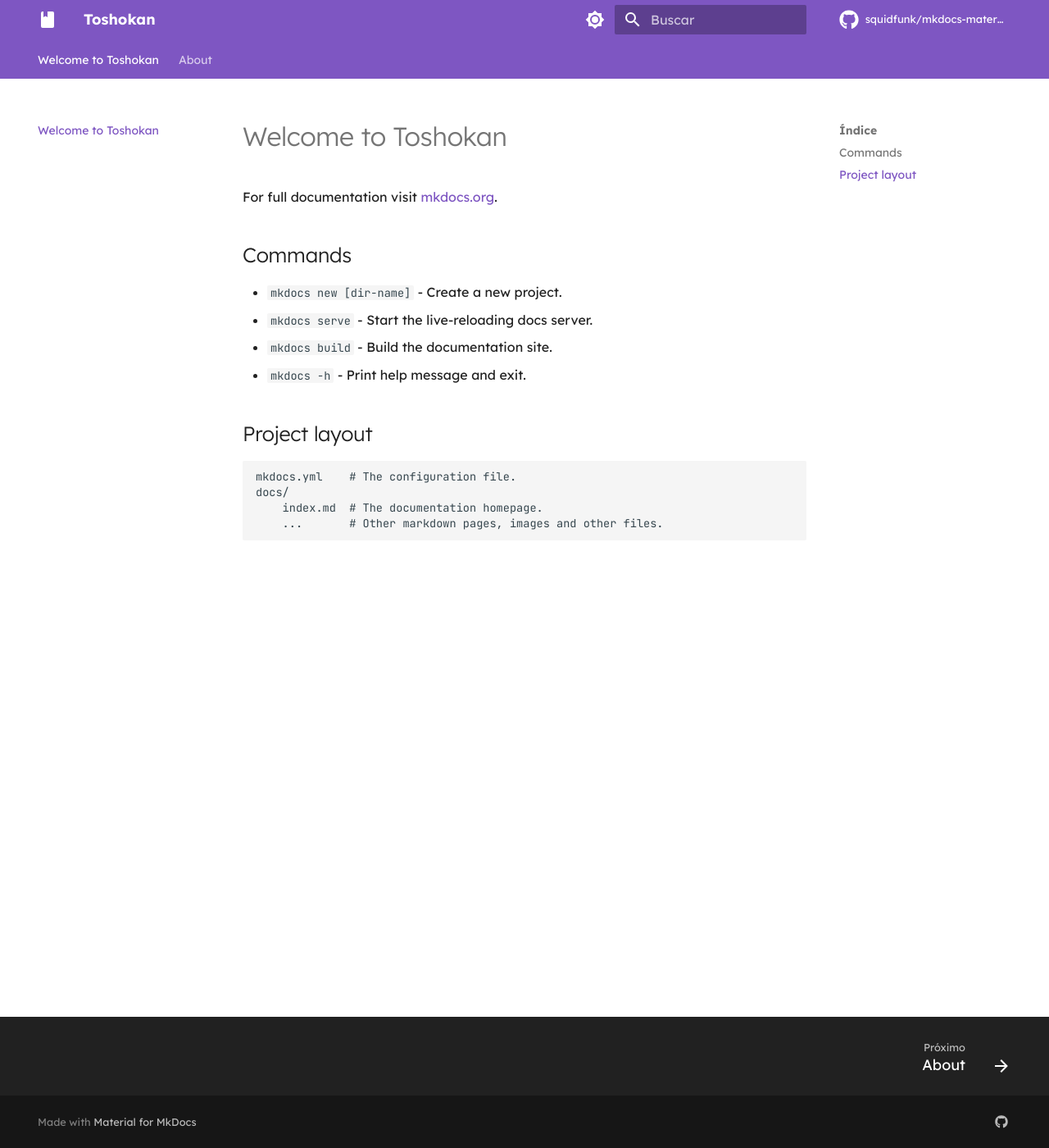
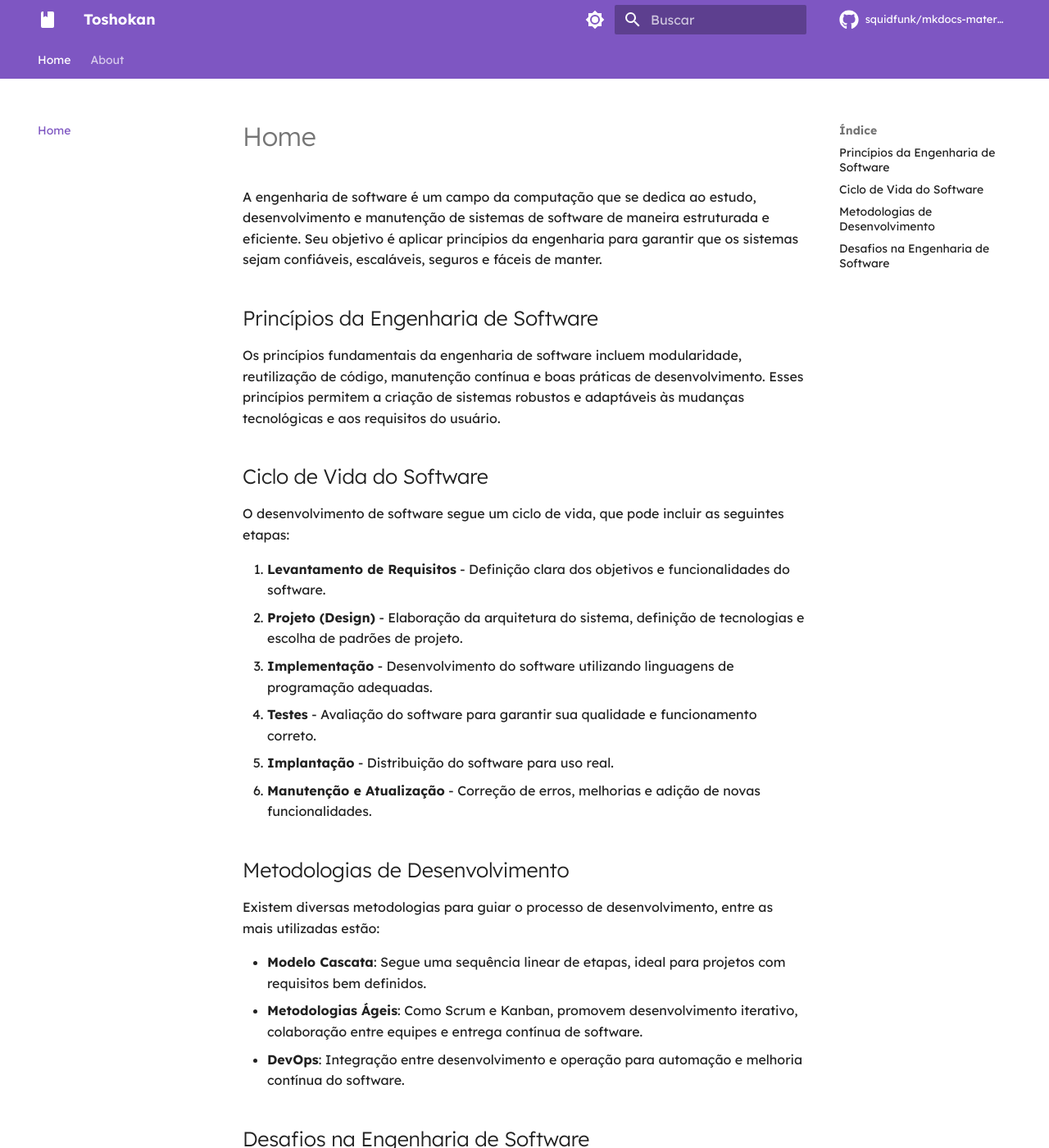
Before and after one commit to carvalhocaio/toshokan, an MkDocs documentation site: the page built from docs/index.md, in a window 1280 px wide and 1400 px high. Shown: the whole window at 82% size. Built offline with MkDocs 1.6.1 and Material for MkDocs 9.7.7, drawn with Linux system fonts in a browser that asks for light colours; comment, search, counter and statistics services are not loaded; some of the changed text lies outside the part shown.

Commit message:
Revise documentation to include principles, lifecycle, methodologies, and challenges in software engineering

```diff
--- a/docs/index.md
+++ b/docs/index.md
@@ -1,17 +1,44 @@
-# Welcome to Toshokan
+# Home
 
-For full documentation visit [mkdocs.org](https://www.mkdocs.org).
+A engenharia de software é um campo da computação que se dedica ao estudo, desenvolvimento e
+manutenção de sistemas de software de maneira estruturada e eficiente. Seu objetivo é aplicar
+princípios da engenharia para garantir que os sistemas sejam confiáveis, escaláveis, seguros e
+fáceis de manter.
 
-## Commands
+## Princípios da Engenharia de Software
+Os princípios fundamentais da engenharia de software incluem modularidade, reutilização de código,
+manutenção contínua e boas práticas de desenvolvimento. Esses princípios permitem a criação de
+sistemas robustos e adaptáveis às mudanças tecnológicas e aos requisitos do usuário.
 
-* `mkdocs new [dir-name]` - Create a new project.
-* `mkdocs serve` - Start the live-reloading docs server.
-* `mkdocs build` - Build the documentation site.
-* `mkdocs -h` - Print help message and exit.
+## Ciclo de Vida do Software
+O desenvolvimento de software segue um ciclo de vida, que pode incluir as seguintes etapas:
 
-## Project layout
+1. **Levantamento de Requisitos** - Definição clara dos objetivos e funcionalidades do software.
+2. **Projeto (Design)** - Elaboração da arquitetura do sistema, definição de tecnologias e escolha
+de padrões de projeto.
+3. **Implementação** - Desenvolvimento do software utilizando linguagens de programação adequadas.
+4. **Testes** - Avaliação do software para garantir sua qualidade e funcionamento correto.
+5. **Implantação** - Distribuição do software para uso real.
+6. **Manutenção e Atualização** - Correção de erros, melhorias e adição de novas funcionalidades.
 
-    mkdocs.yml    # The configuration file.
-    docs/
-        index.md  # The documentation homepage.
-        ...       # Other markdown pages, images and other files.
+## Metodologias de Desenvolvimento
+Existem diversas metodologias para guiar o processo de desenvolvimento, entre as mais utilizadas
+estão:
+
+- **Modelo Cascata**: Segue uma sequência linear de etapas, ideal para projetos com requisitos bem
+definidos.
+- **Metodologias Ágeis**: Como Scrum e Kanban, promovem desenvolvimento iterativo, colaboração entre
+equipes e entrega contínua de software.
+- **DevOps**: Integração entre desenvolvimento e operação para automação e melhoria contínua do
+software.
+
+## Desafios na Engenharia de Software
+Os engenheiros de software enfrentam desafios como:
+
+- Gerenciamento de complexidade em grandes sistemas.
+- Manutenção e atualização de código legado.
+- Garantia de segurança contra ameaças cibernéticas.
+- Adaptação a novas tecnologias e paradigmas de programação.
+
+A engenharia de software é uma área essencial para a inovação e evolução da tecnologia, permitindo a
+criação de soluções eficientes e confiáveis para os desafios do mundo moderno.
```
